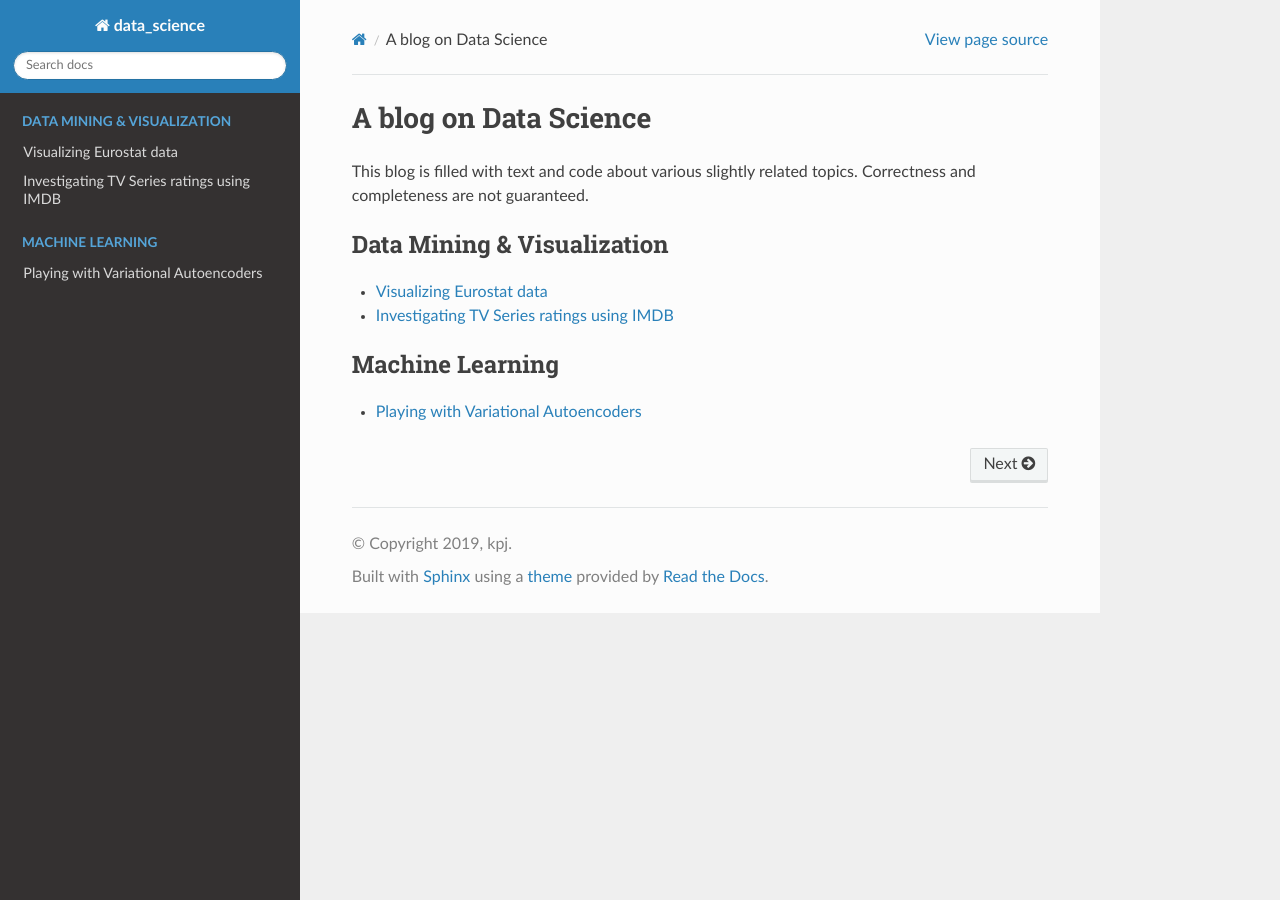
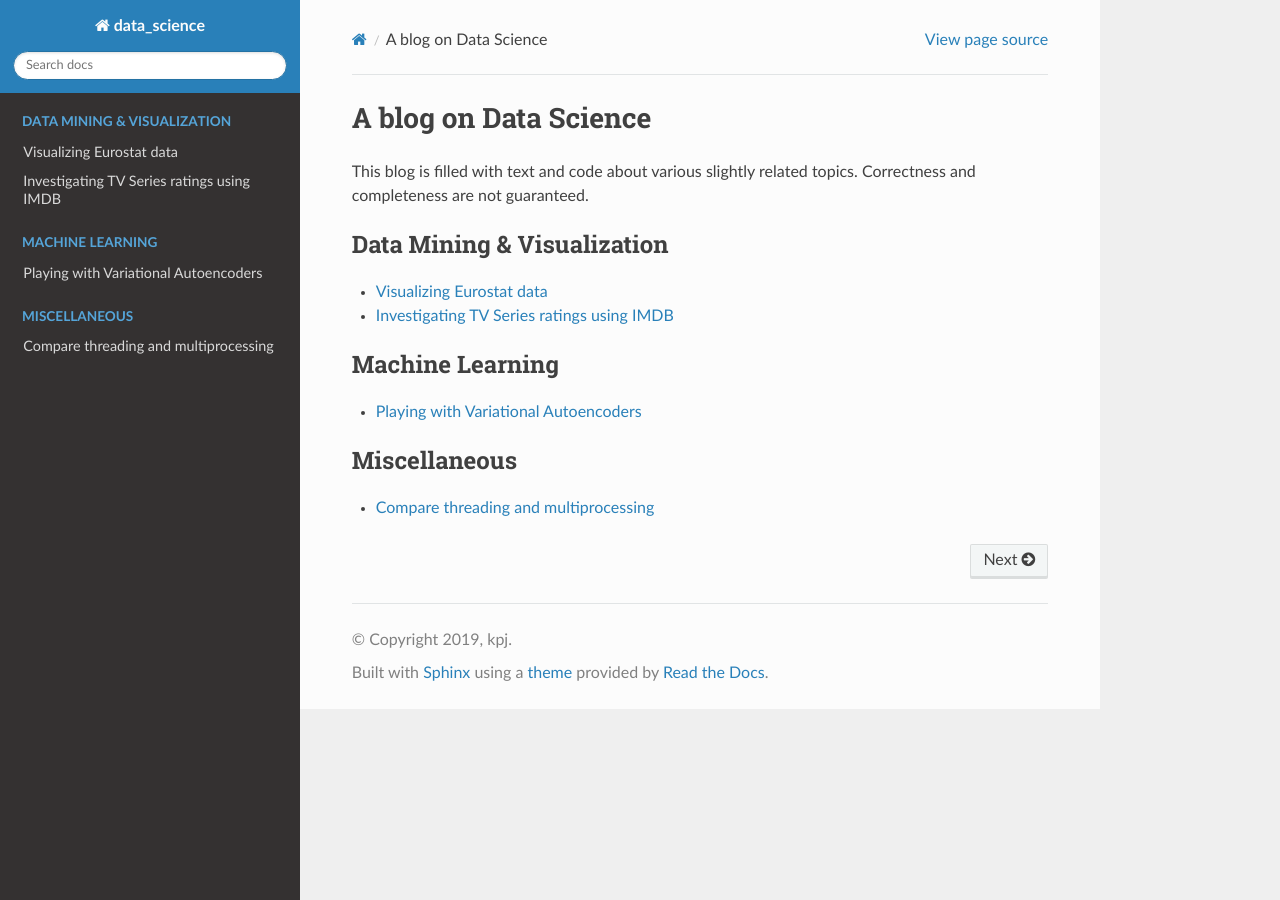
Before and after one commit to kpj/kpj.github.io, a Sphinx documentation site: the page built from source/index.rst, in a window 1280 px wide. Built offline with Sphinx 7.4.7 and the Read the Docs theme 2.0.0, drawn with Linux system fonts in a browser that asks for light colours.

Commit message:
Add 'Threading vs Multiprocessing' article

```diff
--- a/source/index.rst
+++ b/source/index.rst
@@ -19,3 +19,10 @@ Correctness and completeness are not guaranteed.
   :maxdepth: 1
 
   machine_learning/Autoencoder
+
+
+.. toctree::
+  :caption: Miscellaneous
+  :maxdepth: 1
+
+  misc/ThreadingVSMultiprocessing
```
Also changed, not shown: source/misc/ThreadingVSMultiprocessing.ipynb (added).
